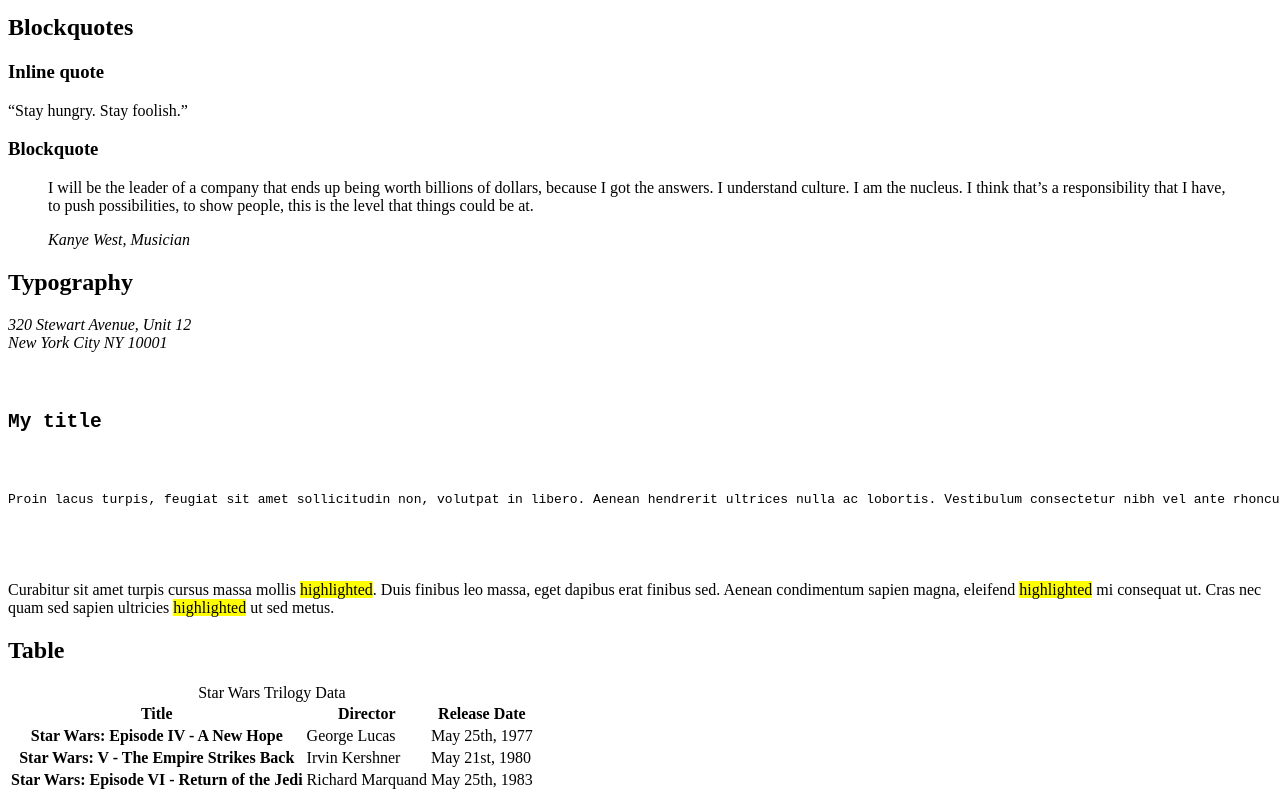
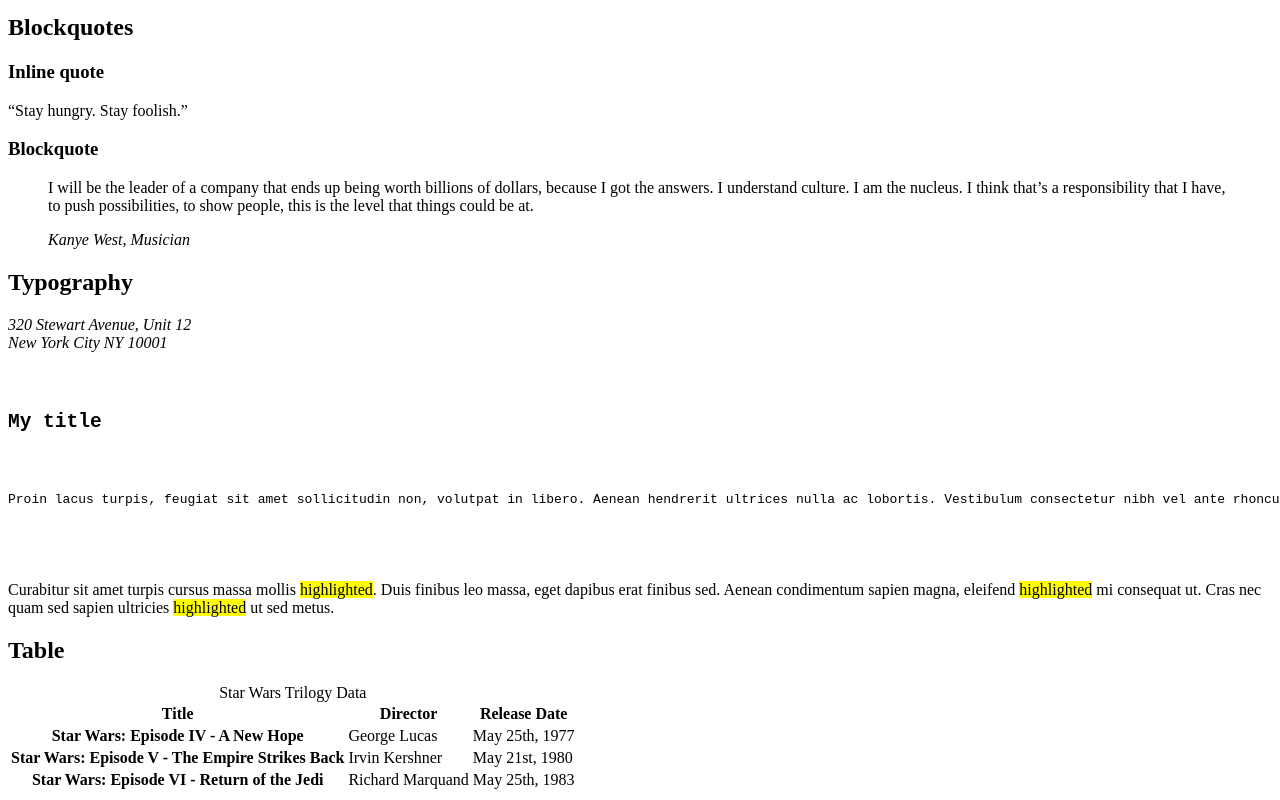
Before and after one commit to Okinbird/alx-frontend, a plain HTML site: page 0x00-html_advanced/33-styleguide.html in a window 1280 px wide. Shown: the part 1003-1803 px from the top of the page. Drawn offline with Linux system fonts and the light colour scheme.

Commit message:
table formation

```diff
--- a/0x00-html_advanced/33-styleguide.html
+++ b/0x00-html_advanced/33-styleguide.html
@@ -136,7 +136,7 @@
                       <td>May 25th, 1977</td>
                     </tr>
                     <tr>
-                      <th scope="row">Star Wars: V - The Empire Strikes Back</th>
+                      <th scope="row">Star Wars: Episode V - The Empire Strikes Back</th>
                       <td>Irvin Kershner</td>
                       <td>May 21st, 1980</td>
                     </tr>
```
